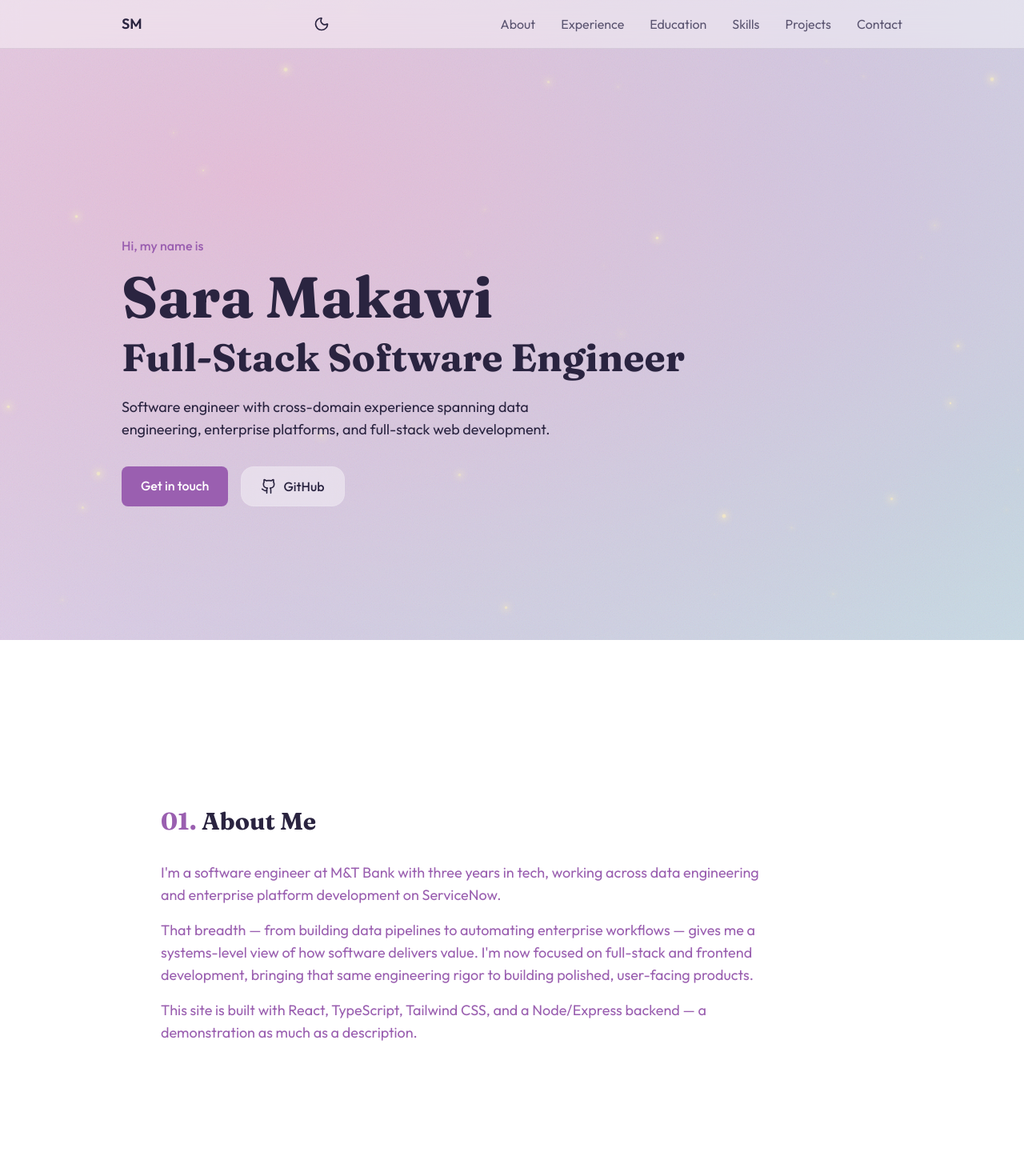
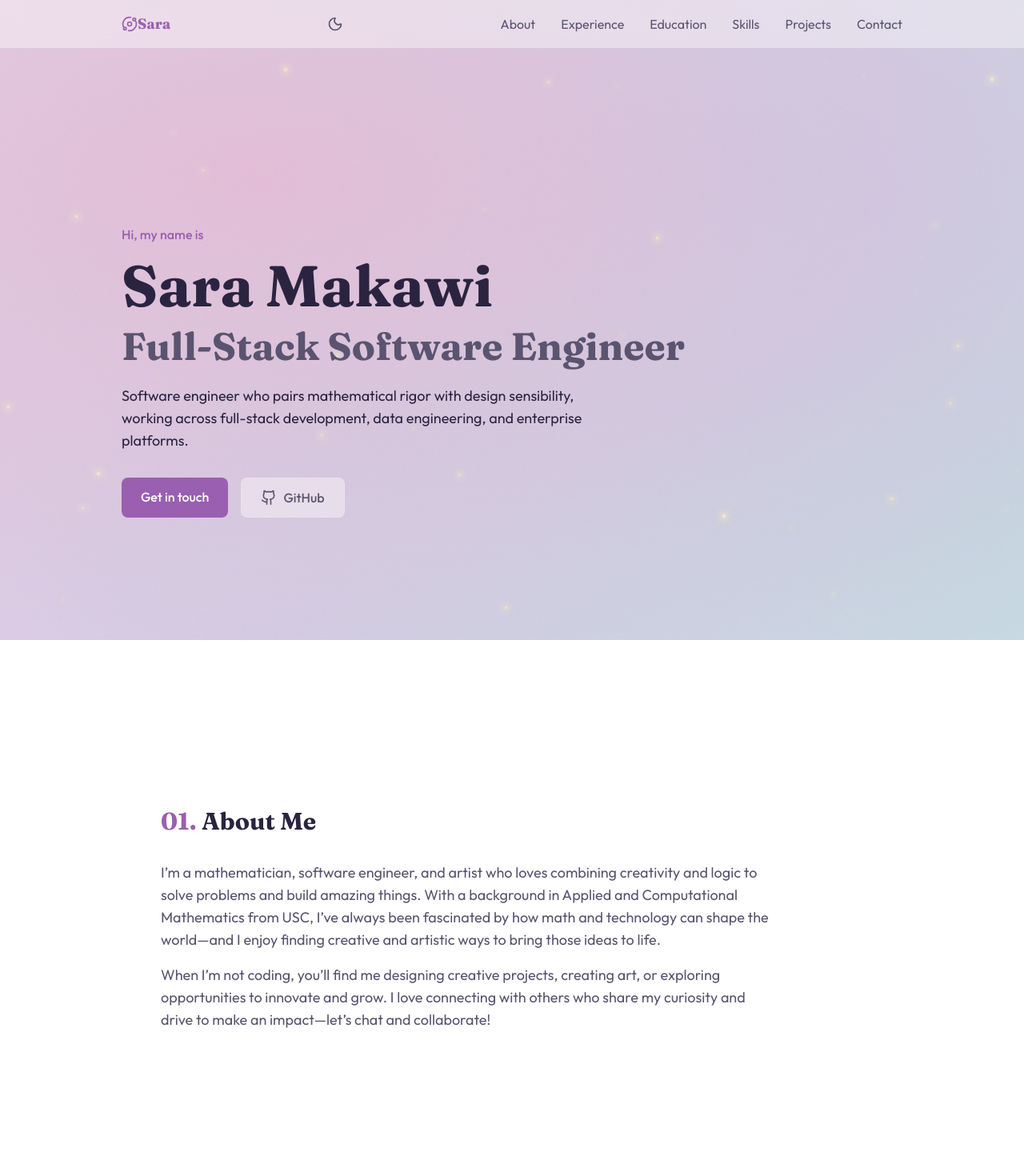
Before and after one commit to saramakawi/personal-website, a React (Vite) app: page / in a window 1280 px wide. Shown: the top 1470 px of the page at 80% size. Built offline with nearby package versions, Linux system fonts and the light colour scheme.

Commit message:
More Customization

```diff
--- a/src/components/experience-card.tsx
+++ b/src/components/experience-card.tsx
@@ -21,7 +21,7 @@ export default function ExperienceCard({ exp }: { exp: Experience }) {
       <p className="accent font-medium mb-3">
         {exp.company} · {exp.location}
       </p>
-      <ul className="list-disc list-outside ml-5 space-y-2 mb-3">
+      <ul className="text-soft list-disc list-outside ml-5 space-y-2 mb-3">
         {exp.bullets.map((bullet, i) => (
           <li key={i}>{bullet}</li>
         ))}
--- a/src/components/footer.tsx
+++ b/src/components/footer.tsx
@@ -3,21 +3,21 @@ import { profile } from '../data/resume';
 
 export default function Footer() {
   return (
-    <footer className="border-t border-gray-400 dark:border-gray-700 py-8">
+    <footer className="py-8">
       <div className="max-w-5xl mx-auto px-6 flex flex-col items-center gap-4">
         <div className="flex gap-6">
           <a href={profile.githubUrl} target="_blank" rel="noopener noreferrer" aria-label="GitHub">
-            <Github className= "hover:text-teal-500" />
+            <Github className= "icon-hover" />
           </a>
           <a href={profile.linkedinUrl} target="_blank" rel="noopener noreferrer" aria-label="LinkedIn">
-            <Linkedin className="hover:text-teal-500" />
+            <Linkedin className="icon-hover" />
           </a>
           <a href={`mailto:${profile.email}`} aria-label="Email">
-            <Mail className="hover:text-teal-500" />
+            <Mail className="icon-hover" />
           </a>
         </div>
         <p className="text-sm">
-          Built with React, TypeScript &amp; Tailwind · {new Date().getFullYear()}
+          Sara Makawi · {new Date().getFullYear()}
         </p>
       </div>
     </footer>
--- a/src/components/navbar.tsx
+++ b/src/components/navbar.tsx
@@ -1,5 +1,5 @@
 import { useState } from 'react';
-import { Menu, X, Sun, Moon } from 'lucide-react';
+import { Menu, X, Sun, Moon, Orbit } from 'lucide-react';
 import { useTheme } from '../hooks/useTheme';
 
 const links = [
@@ -18,11 +18,19 @@ export default function Navbar() {
   return (
     <nav className="fixed top-0 left-0 right-0 z-50  nav-glass">
       <div className="max-w-5xl mx-auto px-6 py-4 flex items-center justify-between">
-        <a href="#hero" className="font-bold text-lg">SM</a>
+        <a
+          href="#hero"
+            aria-label="Home"
+            className="flex items-center font-display font-bold text-lg hover:opacity-80 transition-opacity"
+            style={{ color: 'var(--accent)' }}
+          >
+            <Orbit size={20} />
+            <span>Sara</span>
+        </a>
 
         {/* Theme toggle */}
         <button
-          className="hover:text-teal-400"
+          className="flex items-center font-display font-bold text-lg icon-hover transition-opacity"
           onClick={toggle}
           aria-label="Toggle dark mode"
         >
@@ -44,7 +52,7 @@ export default function Navbar() {
 
         {/* Mobile toggle */}
         <button
-          className="md:hidden"
+          className="md:hidden icon-hover"
           onClick={() => setOpen(!open)}
           aria-label="Toggle menu"
         >
@@ -54,7 +62,7 @@ export default function Navbar() {
 
       {/* Mobile menu */}
       {open && (
-        <div className="md:hidden px-6 pb-4 flex flex-col gap-4 bg-gray-900 dark:bg-gray-900 border-b border-gray-700 dark:border-gray-700">
+        <div className="md:hidden px-6 pb-4 flex flex-col gap-4">
           {links.map((link) => (
             <a
               key={link.href}
--- a/src/components/project-card.tsx
+++ b/src/components/project-card.tsx
@@ -10,18 +10,18 @@ export default function ProjectCard({ project }: { project: Project }) {
           {project.githubUrl && (
             <a href={project.githubUrl} target="_blank" rel="noopener noreferrer"
                aria-label="GitHub repository">
-              <Github size={20} className="transition-all duration-300 hover:shadow-[0_0_25px_rgba(91,209,196,0.4)] hover:border-teal-400/50" />
+              <Github size={20} className="transition-all duration-300 icon-hover" />
             </a>
           )}
           {project.liveUrl && (
             <a href={project.liveUrl} target="_blank" rel="noopener noreferrer"
                aria-label="Live demo">
-              <ExternalLink size={20} className="transition-all duration-300 hover:shadow-[0_0_25px_rgba(91,209,196,0.4)] hover:border-teal-400/50" />
+              <ExternalLink size={20} className="transition-all duration-300 icon-hover" />
             </a>
           )}
         </div>
       </div>
-      <p className="mb-4">{project.description}</p>
+      <p className="text-soft mb-4">{project.description}</p>
       <div className="flex flex-wrap gap-2">
         {project.technologies.map((tech) => (
           <span key={tech} className="tech-pill">
--- a/src/data/resume.ts
+++ b/src/data/resume.ts
@@ -3,7 +3,7 @@ import type { Profile, Experience, Education, Skill, Project } from '../types/re
 export const profile: Profile = {
   name: "Sara Makawi", // adjust to your preferred display name
   title: "Full-Stack Software Engineer",
-  tagline: "Software engineer with cross-domain experience spanning data engineering, enterprise platforms, and full-stack web development.",
+  tagline: "Software engineer who pairs mathematical rigor with design sensibility, working across full-stack development, data engineering, and enterprise platforms.",
   email: "saramakawi@alumni.usc.edu",
   location: "Buffalo, NY",
   githubUrl: "https://github.com/saramakawi",
@@ -51,7 +51,7 @@ export const education: Education[] = [
     location: "Los Angeles, CA",
     graduationDate: "2023",
     details: [
-      "Relevant coursework: Data Structures, Algorithms, Web Development",
+      "Relevant coursework: Full-Stack Web Development, Data Structures and Object Oriented Design, Mathematics for Machine Learning",
     ],
   },
 ];
--- a/src/index.css
+++ b/src/index.css
@@ -76,7 +76,7 @@ body {
   --bloom-3: #b5e4dcdd;  /* minty teal */
   --bloom-4: #d4c2e8ee;  /* lavender */
   --bloom-5: #f0e0e8cc;  /* blush */
-  --overlay: 255 255 255;     /* white overlay in light mode */
+  --overlay: 255 255 255;   /*   white overlay in light mode */
   --overlay-alpha: 0.1;
   --panel: 255 255 255;       /* light glass panels */
   --panel-alpha: 0.4;
@@ -157,3 +157,12 @@ body {
   border-radius: 9999px;
   display: inline-block;
 }
+
+.icon-hover {
+  color: var(--text-soft);
+  transition: color 0.2s ease;
+}
+
+.icon-hover:hover {
+  color: var(--accent);
+}
--- a/src/sections/about.tsx
+++ b/src/sections/about.tsx
@@ -5,22 +5,20 @@ export default function About() {
         <h2 className="font-display text-3xl font-bold mb-8">
           <span className="accent">01.</span> About Me
         </h2>
-        <div className="max-w-3xl accent text-lg space-y-4">
+        <div className="text-soft max-w-3xl accent text-lg space-y-4">
           <p>
-            I'm a software engineer at M&amp;T Bank with three years in tech,
-            working across data engineering and enterprise platform development
-            on ServiceNow.
+            I’m a mathematician, software engineer, and artist who
+            loves combining creativity and logic to solve problems and build amazing
+            things. With a background in Applied and Computational Mathematics from
+            USC, I’ve always been fascinated by how math and technology can shape
+            the world—and I enjoy finding creative and artistic ways to bring those
+            ideas to life.
           </p>
           <p>
-            That breadth — from building data pipelines to automating enterprise
-            workflows — gives me a systems-level view of how software delivers
-            value. I'm now focused on full-stack and frontend development,
-            bringing that same engineering rigor to building polished,
-            user-facing products.
-          </p>
-          <p>
-            This site is built with React, TypeScript, Tailwind CSS, and a
-            Node/Express backend — a demonstration as much as a description.
+            When I’m not coding, you’ll find me designing creative projects, creating
+            art, or exploring opportunities to innovate and grow. I love connecting
+            with others who share my curiosity and drive to make an impact—let’s chat
+            and collaborate!
           </p>
         </div>
       </div>
--- a/src/sections/contact.tsx
+++ b/src/sections/contact.tsx
@@ -79,7 +79,7 @@ export default function Contact() {
         </div>
       </div>
 
-      <p className="mt-8">
+      <p className="mt-8 text-center">
         Or email me directly at{' '}
         <a href={`mailto:${profile.email}`} className="accent hover:underline">
           {profile.email}
--- a/src/sections/education.tsx
+++ b/src/sections/education.tsx
@@ -17,7 +17,7 @@ export default function Education() {
             </p>
             <p className="text-sm mb-2">{edu.graduationDate}</p>
             {edu.details && (
-              <ul className="list-disc ml-5 space-y-1">
+              <ul className="text-soft list-disc ml-5 space-y-1">
                 {edu.details.map((d, j) => (
                   <li key={j}>{d}</li>
                 ))}
--- a/src/sections/hero.tsx
+++ b/src/sections/hero.tsx
@@ -11,7 +11,7 @@ export default function Hero() {
       <h1 className="font-display text-5xl md:text-7xl font-bold mb-4">
         {profile.name}
       </h1>
-      <h2 className="font-display text-3xl md:text-5xl font-bold mb-6">
+      <h2 className="text-soft font-display text-3xl md:text-5xl font-bold mb-6">
         {profile.title}
       </h2>
       <p className="max-w-xl text-lg mb-8">
@@ -21,7 +21,7 @@ export default function Hero() {
       <div className="flex gap-4">
         <a
           href="#contact"
-          className="px-6 py-3 rounded-lg font-medium transition-all hover:opacity-90"
+          className="px-6 py-3 rounded-lg font-medium transition-all hover:opacity-80"
           style={{ backgroundColor: 'var(--btn-primary-bg)', color: 'var(--btn-primary-text)' }}
         >
           Get in touch
@@ -30,7 +30,8 @@ export default function Hero() {
           href={profile.githubUrl}
           target="_blank"
           rel="noopener noreferrer"
-          className="px-6 py-3 glass-panel font-medium transition-all hover:opacity-90 flex items-center gap-2"
+          className="px-6 py-3 glass-panel font-medium transition-all icon-hover flex items-center gap-2"
+          style={{ borderRadius: '0.5rem' }}
         >
           <Github size={20} /> GitHub
         </a>
```
